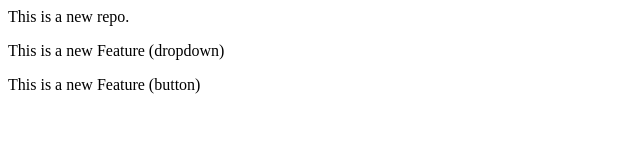
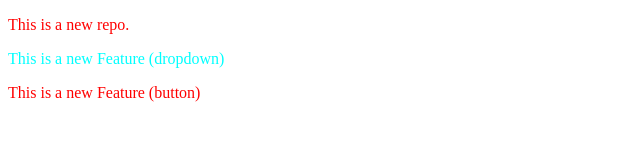
Before and after one commit to Prasan-Kumar/localrepo, a plain HTML site: page index.html in a window 1280 px wide. Shown: the whole page, without its empty margins (0-640 px from the left). Drawn offline with Linux system fonts and the light colour scheme.

Commit message:
modified the color of the text + added a classname

```diff
--- a/index.html
+++ b/index.html
@@ -1,3 +1,14 @@
-<p>This is a new repo.</p>
-<p>This is a new Feature (dropdown)</p>
-<p>This is a new Feature (button) </p>
+<!doctype html>
+<html lang="en">
+  <head>
+    <meta charset="UTF-8" />
+    <meta name="viewport" content="width=device-width, initial-scale=1.0" />
+    <title>Document</title>
+    <link rel="stylesheet" href="./style.css">
+  </head>
+  <body>
+    <p>This is a new repo.</p>
+    <p class="second">This is a new Feature (dropdown)</p>
+    <p>This is a new Feature (button)</p>
+  </body>
+</html>
--- a/style.css
+++ b/style.css
@@ -1,3 +1,7 @@
 p{
     color: red;
 }
+
+.second{
+    color: aqua;
+}
```
